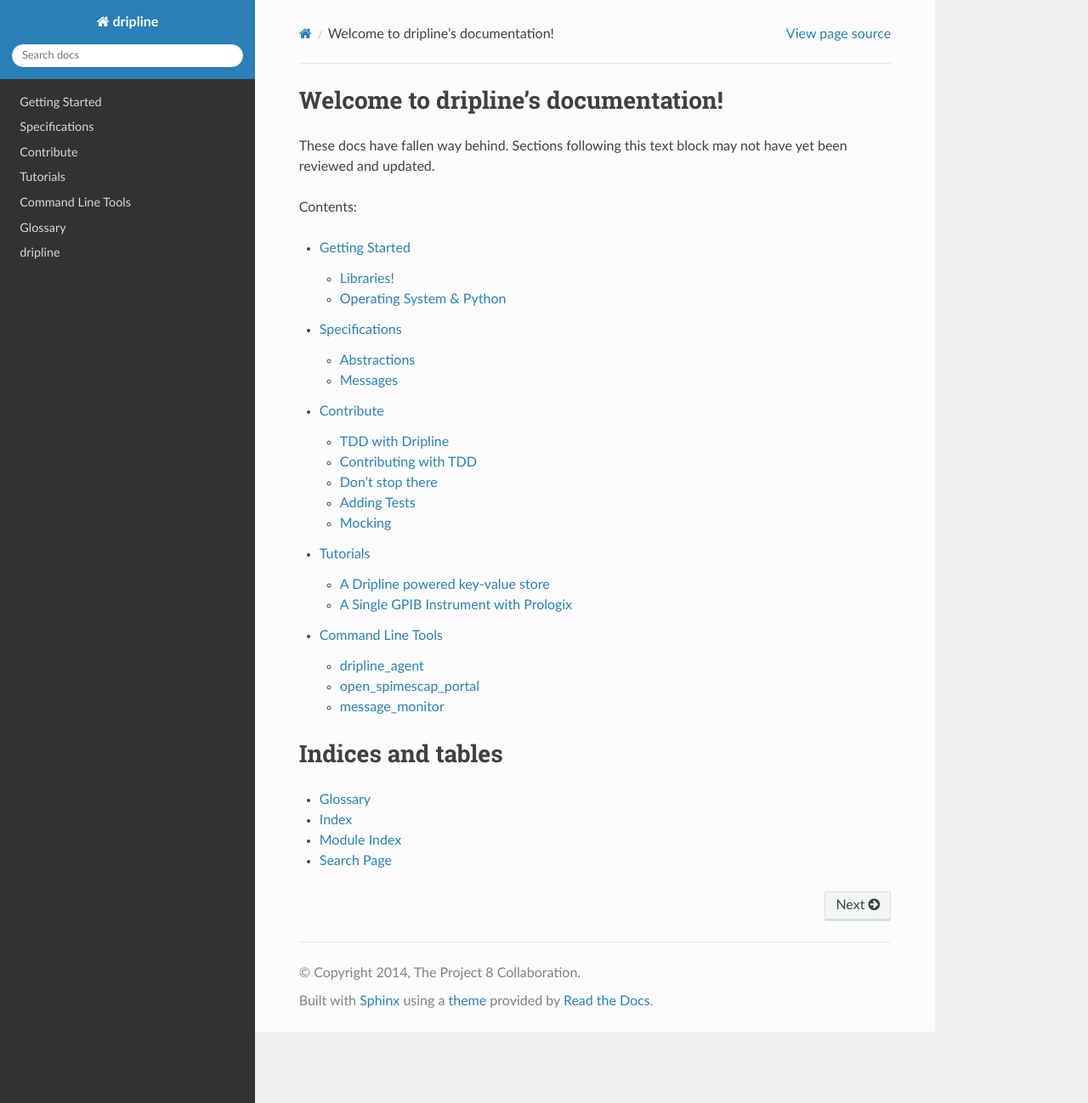
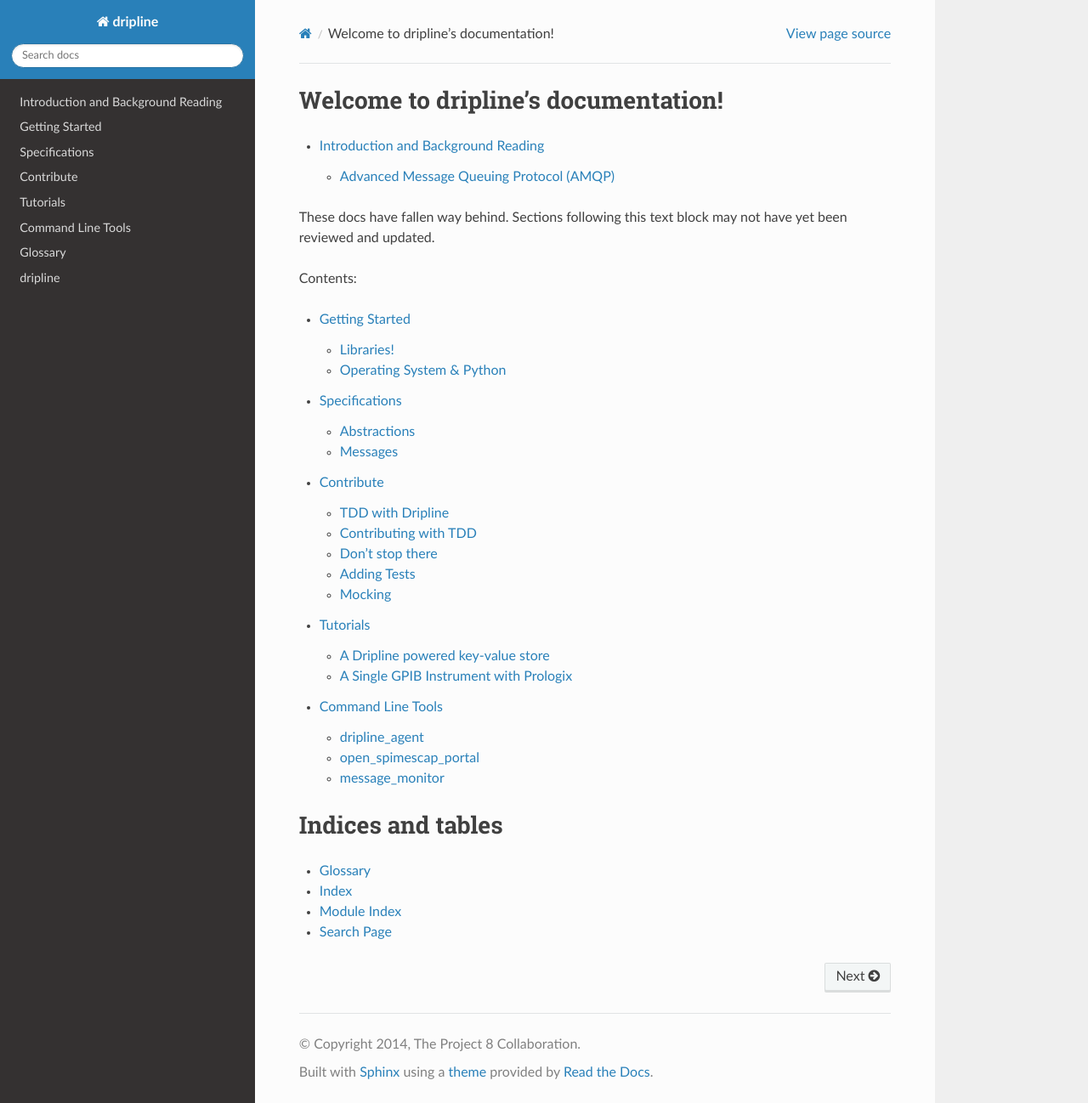
Before and after one commit to driplineorg/dripline-python, a Sphinx documentation site: the page built from doc/index.rst, in a window 1280 px wide and 1298 px high. Shown: the whole window at 85% size. Built offline with Sphinx 7.4.7 and the Read the Docs theme 2.0.0, drawn with Linux system fonts in a browser that asks for light colours.

Commit message:
creating an introduction page

```diff
--- a/doc/index.rst
+++ b/doc/index.rst
@@ -5,6 +5,11 @@
 
 Welcome to dripline's documentation!
 ====================================
+
+.. toctree::
+    :maxdepth: 2
+
+    introduction
 
 These docs have fallen way behind. Sections following this text block may not have yet been reviewed and updated.
 
--- /dev/null
+++ b/doc/introduction.rst
@@ -0,0 +1,13 @@
+===================================
+Introduction and Background Reading
+===================================
+
+Before delving into the details of dripline, there is some important context to discuss.
+These are generally beyond the scope of even this page, but I'll try and point you in the right direction before assuming you know what's going on.
+
+Advanced Message Queuing Protocol (AMQP)
+========================================
+
+`AMQP <http://www.amqp.org>`_ is a specification for a centralized message routing system, and it is important to note that it refers to the *specification* and not a particular *implementation*.
+All current use and development of dripline is currently being done with the `RabbitMQ <http://www.rabbitmq.com>`_ implementation of AMQP.
+We use a vanilla installation of version 2.8.4 of rabbit from the Debian Linux 7.7 (note that we plan to upgrade to Debian 8 "jessie" eminently).
```
